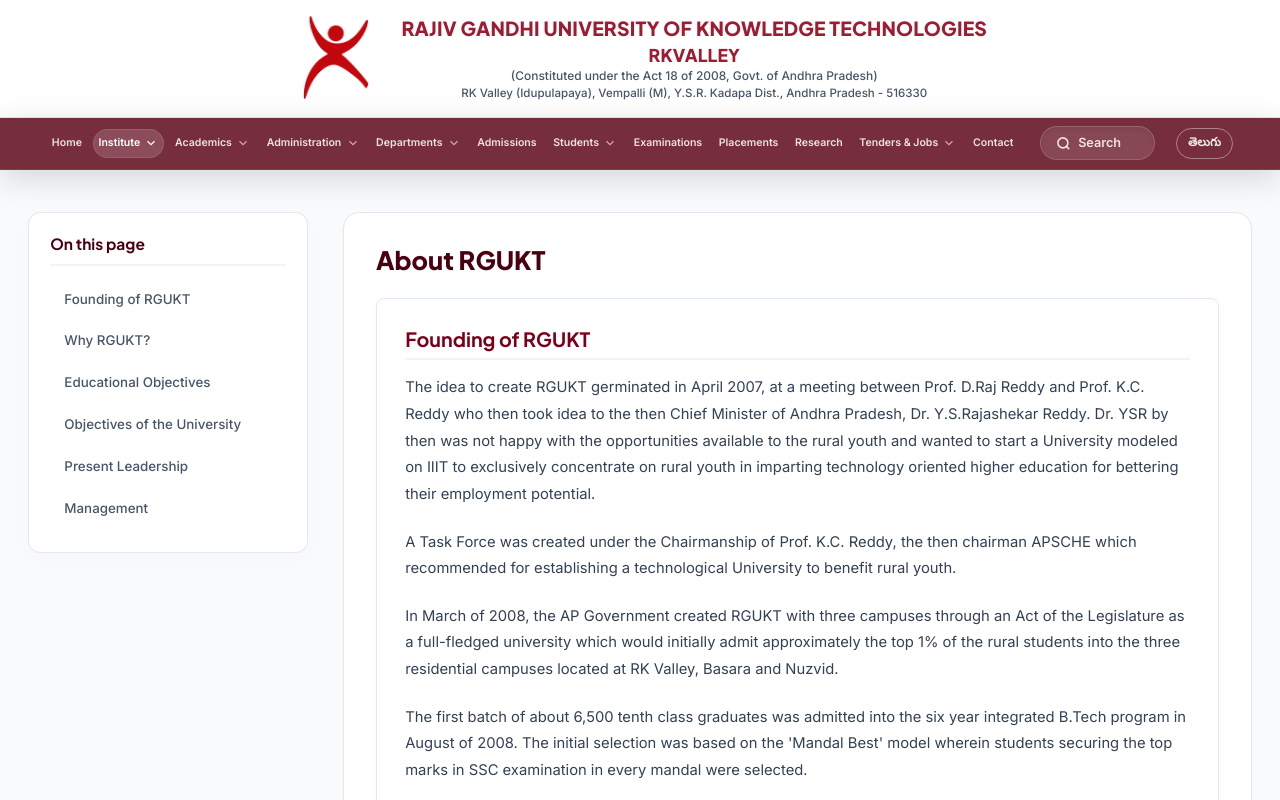
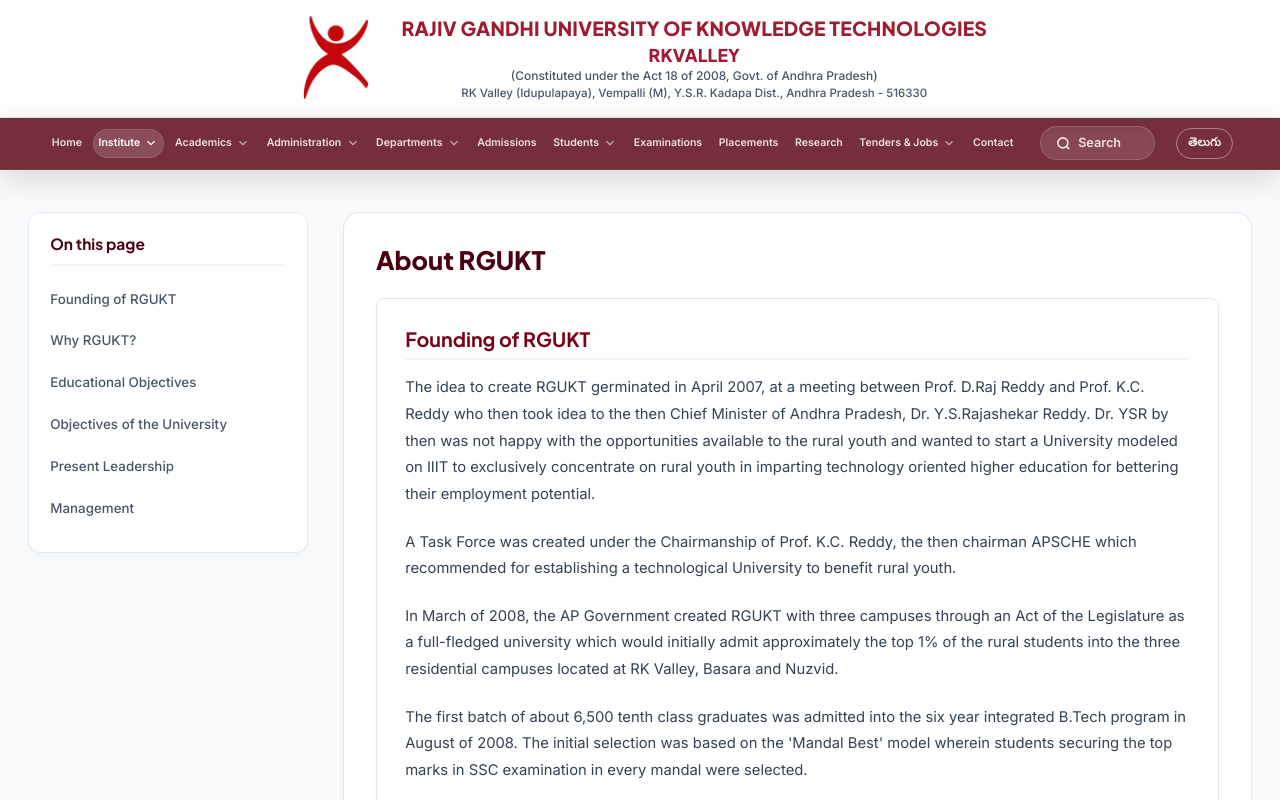
Before and after one commit to formsrgukt/RKVALLEY, a Next.js app: page /about in a window 1280 px wide. Shown: the top 800 px of the page. Built offline with nearby package versions, Linux system fonts and the light colour scheme.

Commit message:
Fix sidebar text alignment to align perfectly with the left edge

```diff
--- a/src/app/globals.css
+++ b/src/app/globals.css
@@ -2579,6 +2579,6 @@
 
 
 /* About Page Sidebar */
-.about-sidebar-nav { list-style: none; padding: 0; margin: 0; }
+.about-sidebar-nav { list-style: none; padding: 0; margin: 0 0 0 -1rem; width: calc(100% + 2rem); }
 .about-sidebar-link { display: block; padding: 0.6rem 1rem; color: #475569; text-decoration: none; font-size: 0.95rem; font-weight: 500; border-radius: 6px; transition: all 0.2s ease; margin-bottom: 0.25rem; }
 .about-sidebar-link:hover { background: #f8fafc; color: var(--primary-maroon); transform: translateX(4px); }
```
